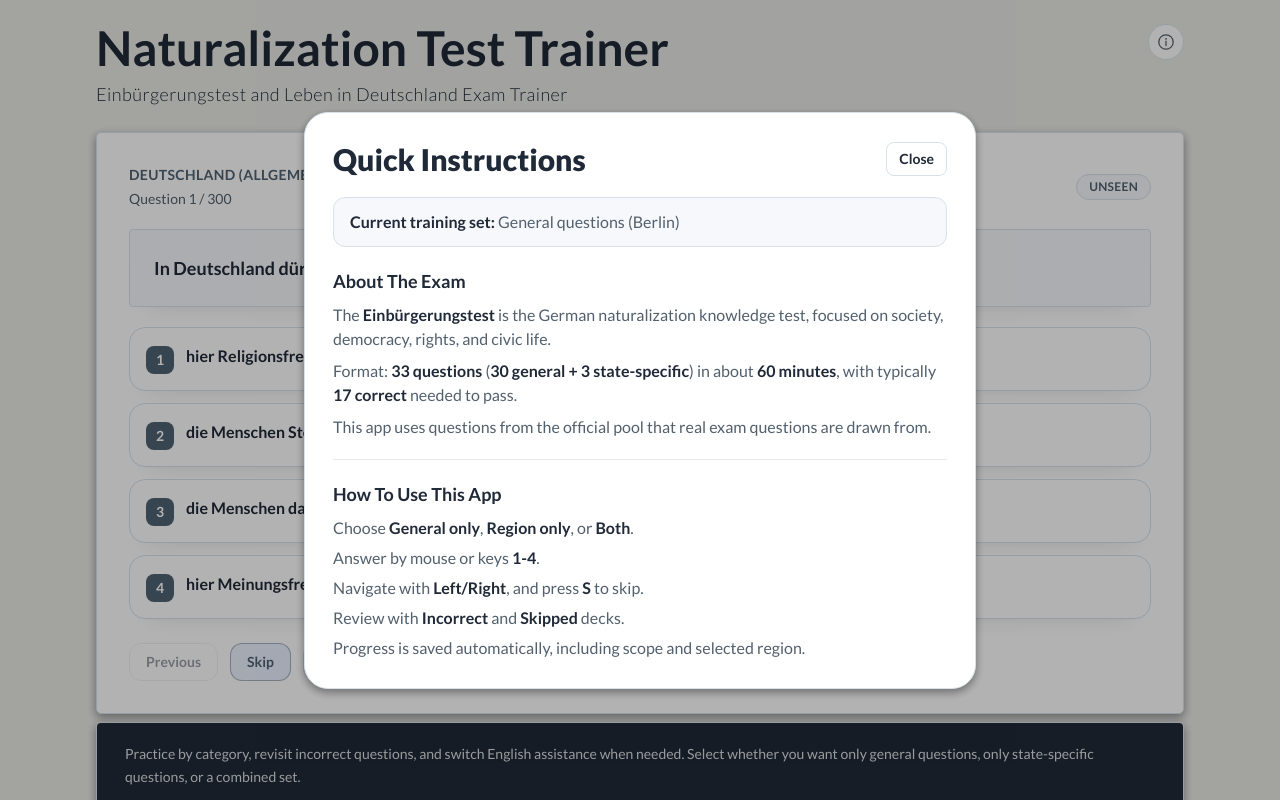
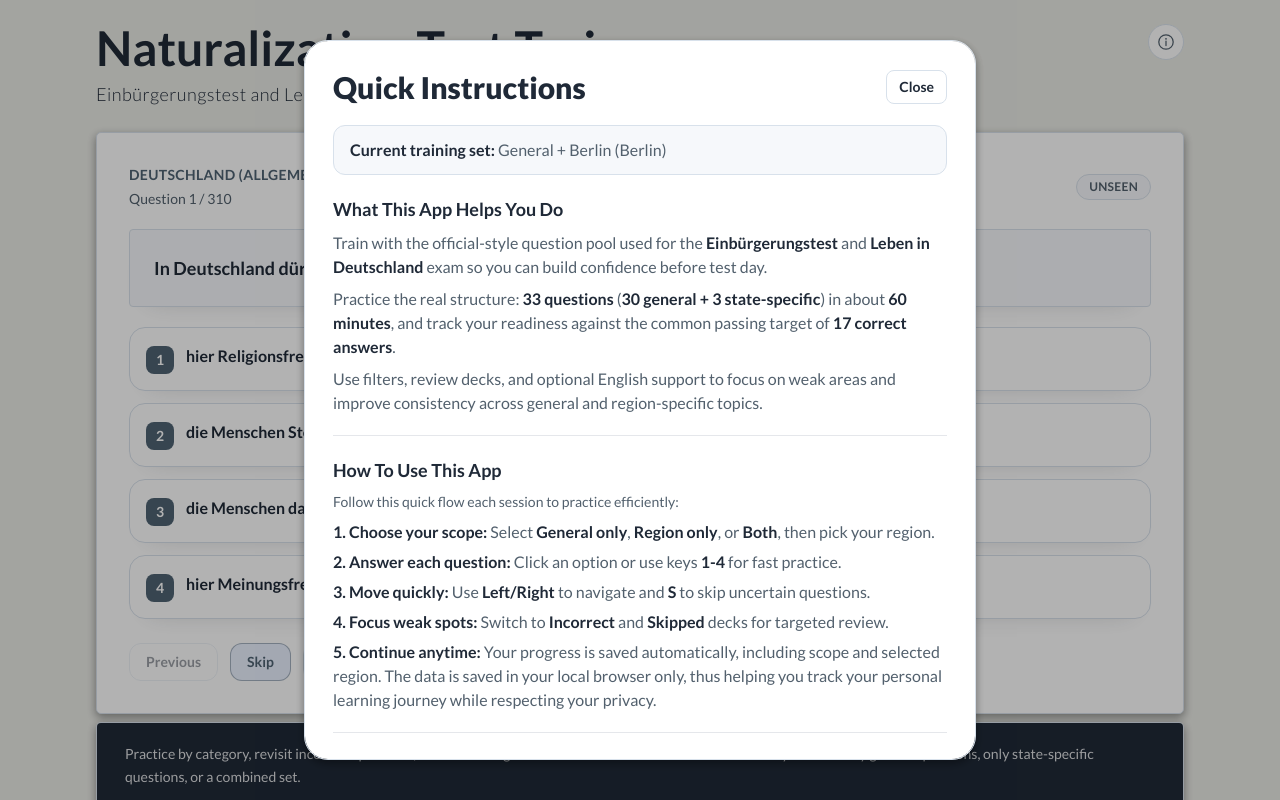
Before and after one commit to imakshayverma/lid_trainer, a React (Vite) app: page / in a window 1280 px wide. Shown: the top 800 px of the page. Built offline with nearby package versions, Linux system fonts and the light colour scheme; the HTML template or start-up script is replaced by a standard one.

Commit message:
FIX : Update instruction content for the app

```diff
--- a/src/App.tsx
+++ b/src/App.tsx
@@ -19,7 +19,7 @@ type ReviewMode = "all" | "incorrect" | "skipped";
 const DEFAULT_SETTINGS: AppSettings = {
   showQuestionEn: false,
   showOptionEn: false,
-  questionScope: "general",
+  questionScope: "both",
   selectedRegionCode: DEFAULT_REGION_CODE
 };
 
@@ -741,7 +741,7 @@ function InfoModal({
 }) {
   return (
     <div className="fixed inset-0 z-50 flex items-center justify-center bg-black/30 p-4">
-      <div className="w-full max-w-2xl rounded-3xl border border-nb-3 bg-nb-5 p-6 shadow-panel md:p-7">
+      <div className="max-h-[90vh] w-full max-w-2xl overflow-y-auto rounded-3xl border border-nb-3 bg-nb-5 p-6 shadow-panel md:p-7">
         <div className="flex items-center justify-between gap-3">
           <h2 className="text-2xl font-extrabold text-nb-1 sm:text-3xl">Quick Instructions</h2>
           <button
@@ -761,46 +761,143 @@ function InfoModal({
           </section>
 
           <section>
-            <h3 className="mb-2 text-lg font-semibold text-nb-1">About The Exam</h3>
+            <h3 className="mb-2 text-lg font-semibold text-nb-1">What This App Helps You Do</h3>
             <p>
-              The <span className="font-bold text-nb-1">Einbürgerungstest</span> is the German
-              naturalization knowledge test, focused on society, democracy, rights, and civic life.
+              Train with the official-style question pool used for the
+              <span className="font-bold text-nb-1"> Einbürgerungstest</span> and
+              <span className="font-bold text-nb-1"> Leben in Deutschland</span> exam so you can
+              build confidence before test day.
             </p>
             <p className="mt-2">
-              Format: <span className="font-bold text-nb-1">33 questions</span> (
+              Practice the real structure:
+              <span className="font-bold text-nb-1"> 33 questions</span> (
               <span className="font-bold text-nb-1">30 general + 3 state-specific</span>) in about
-              <span className="font-bold text-nb-1"> 60 minutes</span>, with typically
-              <span className="font-bold text-nb-1"> 17 correct</span> needed to pass.
+              <span className="font-bold text-nb-1"> 60 minutes</span>, and track your readiness
+              against the common passing target of
+              <span className="font-bold text-nb-1"> 17 correct answers</span>.
             </p>
             <p className="mt-2">
-              This app uses questions from the official pool that real exam questions are drawn
-              from.
+              Use filters, review decks, and optional English support to focus on weak areas and
+              improve consistency across general and region-specific topics.
             </p>
           </section>
           <hr></hr>
           <section className="mt-4">
             <h3 className="mb-2 text-lg font-semibold text-nb-1">How To Use This App</h3>
+            <p className="mb-2 text-sm text-nb-2">
+              Follow this quick flow each session to practice efficiently:
+            </p>
             <ul className="space-y-1.5">
               <li>
-                Choose <span className="font-bold text-nb-1">General only</span>,
+                <span className="font-bold text-nb-1">1. Choose your scope:</span> Select
+                <span className="font-bold text-nb-1"> General only</span>,
                 <span className="font-bold text-nb-1"> Region only</span>, or
-                <span className="font-bold text-nb-1"> Both</span>.
+                <span className="font-bold text-nb-1"> Both</span>, then pick your region.
               </li>
               <li>
-                Answer by mouse or keys <span className="font-bold text-nb-1">1-4</span>.
+                <span className="font-bold text-nb-1">2. Answer each question:</span> Click an
+                option or use keys <span className="font-bold text-nb-1">1-4</span> for fast
+                practice.
               </li>
               <li>
-                Navigate with <span className="font-bold text-nb-1">Left/Right</span>, and press
-                <span className="font-bold text-nb-1"> S</span> to skip.
+                <span className="font-bold text-nb-1">3. Move quickly:</span> Use
+                <span className="font-bold text-nb-1"> Left/Right</span> to navigate and
+                <span className="font-bold text-nb-1"> S</span> to skip uncertain questions.
               </li>
               <li>
-                Review with <span className="font-bold text-nb-1">Incorrect</span> and
-                <span className="font-bold text-nb-1"> Skipped</span> decks.
+                <span className="font-bold text-nb-1">4. Focus weak spots:</span> Switch to
+                <span className="font-bold text-nb-1"> Incorrect</span> and
+                <span className="font-bold text-nb-1"> Skipped</span> decks for targeted review.
               </li>
               <li>
-                Progress is saved automatically, including scope and selected region.
+                <span className="font-bold text-nb-1">5. Continue anytime:</span> Your progress is
+                saved automatically, including scope and selected region. The data is saved in your local
+                browser only, thus helping you track your personal learning journey while respecting your privacy.
               </li>
             </ul>
+          </section>
+
+          <hr></hr>
+          <section className="mt-4">
+            <h3 className="mb-2 text-lg font-semibold text-nb-1">FAQs</h3>
+            <div className="space-y-2">
+              <details className="rounded-xl border border-nb-3 bg-nb-6 px-4 py-3">
+                <summary className="cursor-pointer list-none text-base font-semibold text-nb-1">
+                  What is the difference between "Leben in Deutschland" and the
+                  "Einbürgerungstest"?
+                </summary>
+                <div className="mt-2 border-t border-nb-3 pt-2 text-sm leading-6 text-nb-2">
+                  <p>
+                    They use the same official BAMF question catalog and test format (33 questions,
+                    60 minutes). The practical difference is the purpose and passing threshold:
+                    15/33 is enough for the orientation course completion, while 17/33 is needed
+                    to prove naturalization knowledge requirements.
+                  </p>
+                  <p className="mt-2">
+                    Official references:
+                    {" "}
+                    <a
+                      href="https://www.bamf.de/DE/Themen/Integration/ZugewanderteTeilnehmende/Integrationskurse/Abschlusspruefung/abschlusspruefung-node.html"
+                      target="_blank"
+                      rel="noreferrer"
+                      className="font-semibold text-nb-4 underline underline-offset-2"
+                    >
+                      BAMF Abschlussprüfung
+                    </a>
+                    {" "}
+                    and
+                    {" "}
+                    <a
+                      href="https://www.bamf.de/DE/Themen/Integration/ZugewanderteTeilnehmende/OnlineTestcenter/online-testcenter-node.html"
+                      target="_blank"
+                      rel="noreferrer"
+                      className="font-semibold text-nb-4 underline underline-offset-2"
+                    >
+                      BAMF Online-Testcenter
+                    </a>
+                    .
+                  </p>
+                </div>
+              </details>
+
+              <details className="rounded-xl border border-nb-3 bg-nb-6 px-4 py-3">
+                <summary className="cursor-pointer list-none text-base font-semibold text-nb-1">
+                  What is the purpose of this test?
+                </summary>
+                <div className="mt-2 border-t border-nb-3 pt-2 text-sm leading-6 text-nb-2">
+                  <p>
+                    The test checks knowledge about the legal and social order and living
+                    conditions in Germany. For naturalization, this knowledge is a legal
+                    requirement, and BAMF states that at least 17 correct answers are used as
+                    proof for that requirement.
+                  </p>
+                  <p className="mt-2">
+                    Official references:
+                    {" "}
+                    <a
+                      href="https://www.bamf.de/DE/Themen/Integration/ZugewanderteTeilnehmende/Integrationskurse/Abschlusspruefung/abschlusspruefung-node.html"
+                      target="_blank"
+                      rel="noreferrer"
+                      className="font-semibold text-nb-4 underline underline-offset-2"
+                    >
+                      BAMF explanation of test purpose and thresholds
+                    </a>
+                    {" "}
+                    and
+                    {" "}
+                    <a
+                      href="https://www.gesetze-im-internet.de/inttestv/__10.html"
+                      target="_blank"
+                      rel="noreferrer"
+                      className="font-semibold text-nb-4 underline underline-offset-2"
+                    >
+                      IntTestV §10
+                    </a>
+                    .
+                  </p>
+                </div>
+              </details>
+            </div>
           </section>
         </div>
       </div>
```
